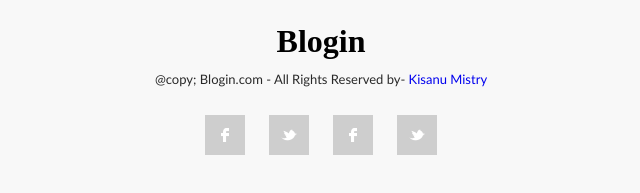
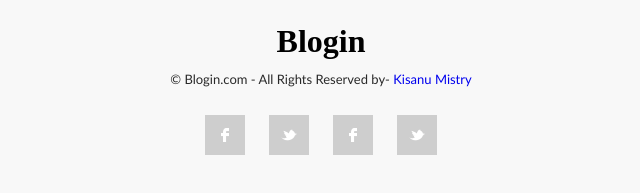
Before and after one commit to kisanu-mistry/psdtohtmlone.github.io, a plain HTML site: page index.html in a window 1280 px wide. Shown: the part 1793-1986 px from the top of the page, 319-959 px from the left. Drawn offline with Linux system fonts and the light colour scheme.

Commit message:
Update index.html

```diff
--- a/index.html
+++ b/index.html
@@ -84,7 +84,7 @@
 		<div class="fix container">
 			<div id="footer">
 				<h1>Blogin</h1>
-				<p>@copy; Blogin.com  -  All Rights Reserved  by- <a href="https://www.facebook.com/kisanu.mistry"> Kisanu Mistry </a></p>
+				<p>&copy; Blogin.com  -  All Rights Reserved  by- <a href="https://www.facebook.com/kisanu.mistry"> Kisanu Mistry </a></p>
 
 				<div class="social_area">
 					<ul>
```
